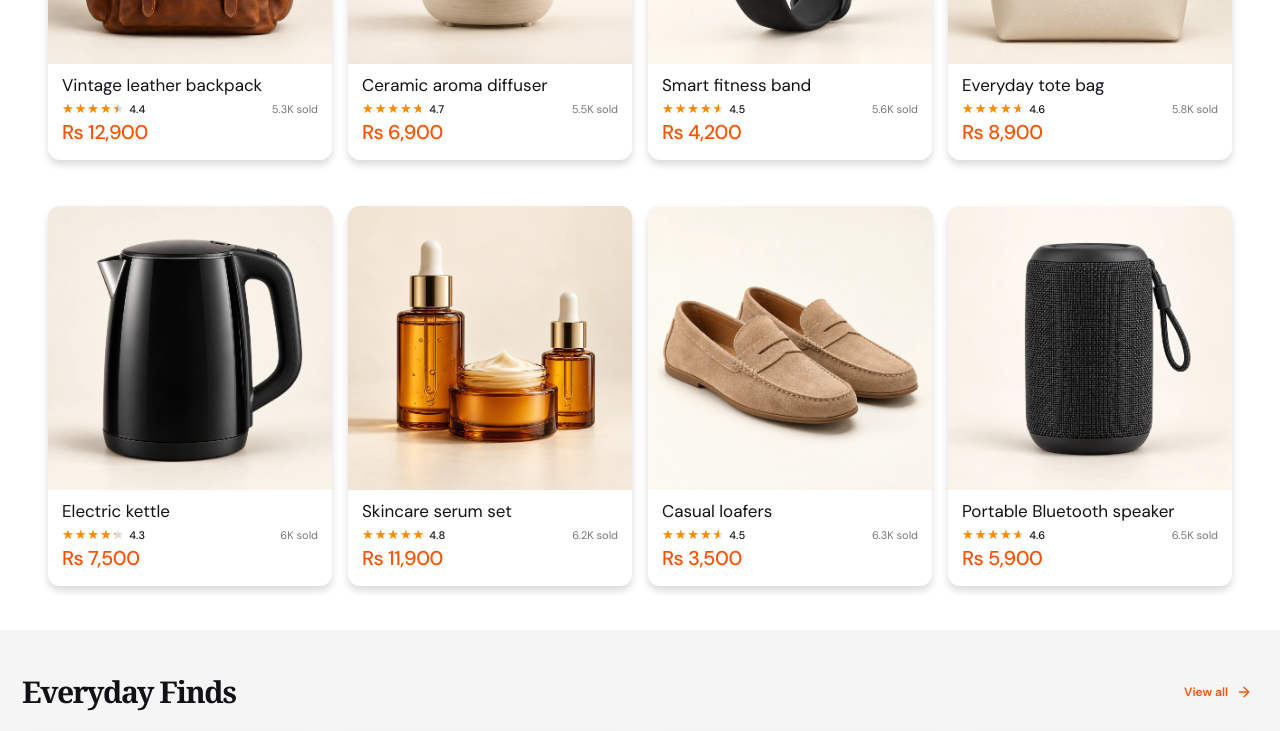
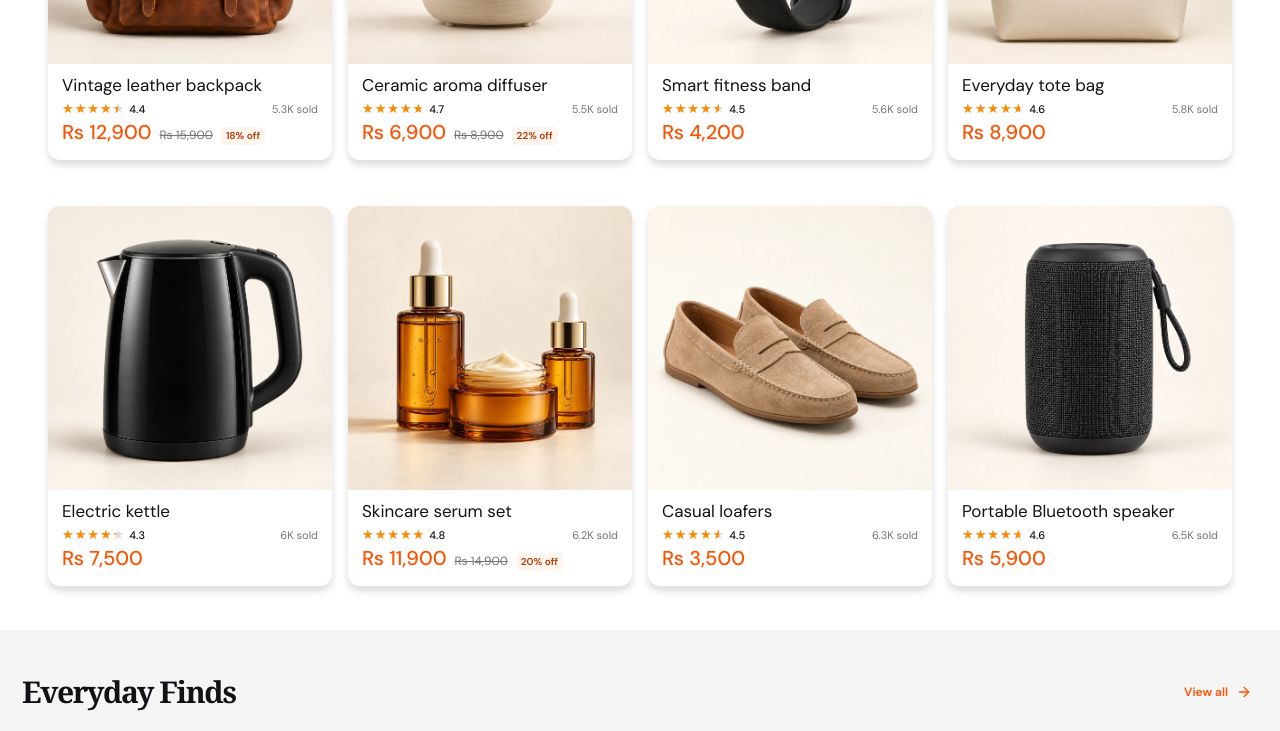
Before and after one commit to WAJAHATSAL33M/Brandifya, a Next.js app: page / in a window 1280 px wide. Shown: the part 1200-1931 px from the top of the page. Built offline with nearby package versions, Linux system fonts and the light colour scheme.

Commit message:
Show comparison prices and calculated discounts on selected demo products

```diff
--- a/app/api/catalog/route.ts
+++ b/app/api/catalog/route.ts
@@ -14,6 +14,7 @@ export async function GET() {
           name: p.name,
           category: p.category,
           price: p.price_minor / 100,
+        originalPrice: p.original_price_minor == null ? null : p.original_price_minor / 100,
           stock: p.stock,
           image: p.image,
           color: p.color,
--- a/app/compact-store.css
+++ b/app/compact-store.css
@@ -1171,3 +1171,17 @@
 .hp .store-card-stats .store-card-low { color: #b12704; font-weight: 600; }
 .hp .product-stock-status { color: #b12704; font-size: 13px; font-weight: 600; margin: 10px 0; }
 .hp .product-promotion-status { background: #121212; color: #fff; display: inline-block; border-radius: 5px; padding: 7px 10px; font-size: 12px; margin: 8px 0; }
+
+/* Shared comparison prices; discounts are computed from catalog amounts. */
+.hp .product-price-display { display: flex; flex-wrap: wrap; align-items: baseline; gap: 4px 8px; max-width: 100%; }
+.hp .product-price-current { font-size: inherit; font-weight: inherit; color: #ff5100; line-height: 1.25; }
+.hp .product-price-original { font-size: 12px; font-weight: 400; color: #757575; line-height: 1.4; text-decoration-thickness: 1px; }
+.hp .product-price-saving { font-size: 10px; line-height: 1.4; font-weight: 600; color: #b33900; background: #fff5ef; border-radius: 4px; padding: 2px 5px; white-space: nowrap; }
+.hp .commerce-product-price.product-price-display { display: flex; }
+.hp .commerce-product-price .product-price-original { font-size: 16px; }
+.hp .commerce-product-price .product-price-saving { font-size: 12px; }
+@media (max-width: 700px) {
+  .hp .store-card-price.product-price-display { gap: 3px 6px; }
+  .hp .store-card-price .product-price-original { font-size: 11px; }
+  .hp .store-card-price .product-price-saving { font-size: 9px; }
+}
--- a/app/product-card.tsx
+++ b/app/product-card.tsx
@@ -1,5 +1,6 @@
 "use client";
 import { useMerchandising } from "./use-merchandising";
+import ProductPrice from "./product-price";
 import Link from "next/link";
 import { Star } from "lucide-react";
 import { money, type Product } from "../lib/catalog";
@@ -99,9 +100,7 @@ export default function ProductCard({
             ) : null}
           </div>
         ) : <div className="store-card-stats store-card-stats-empty" aria-hidden="true" />}
-        <strong className="store-card-price">
-          {money(p.price)}
-        </strong>
+        <ProductPrice className="store-card-price" price={p.price} originalPrice={p.originalPrice} />
       </div>
     </article>
   );
--- /dev/null
+++ b/app/product-price.tsx
@@ -0,0 +1,9 @@
+import { money } from "../lib/catalog";
+export default function ProductPrice({price, originalPrice, className=""}:{price:number;originalPrice?:number|null;className?:string}) {
+  const discounted = Number.isFinite(price) && price > 0 && typeof originalPrice === "number" && Number.isFinite(originalPrice) && originalPrice > price;
+  const percent = discounted ? Math.floor((originalPrice! - price) / originalPrice! * 100) : 0;
+  return <span className={className + " product-price-display"}>
+    <strong className="product-price-current">{money(price)}</strong>
+    {discounted && <><del className="product-price-original" aria-label={"Original price " + money(originalPrice!)}>{money(originalPrice!)}</del><span className="product-price-saving">{percent > 0 ? percent + "% off" : "Save " + money(originalPrice! - price)}</span></>}
+  </span>;
+}
--- a/app/product/[id]/product-client.tsx
+++ b/app/product/[id]/product-client.tsx
@@ -1,5 +1,6 @@
 "use client";
 import { useEffect, useRef, useState } from "react";
+import ProductPrice from "../../product-price";
 import Link from "next/link";
 import { useMerchandising } from "../../use-merchandising";
 import { ProductBadge } from "../../product-card";
@@ -88,9 +89,7 @@ export default function ProductPage({ product }: { product: Product }) {
               <ArrowRight size={14} />
             </Link>
             <h1>{p.name}</h1>
-            <strong className="commerce-product-price">
-              {money(p.price)}
-            </strong>
+            <ProductPrice className="commerce-product-price" price={p.price} originalPrice={p.originalPrice} />
             {lowStock && <p className="product-stock-status">Only {p.stock} left in stock</p>}
             {promotion && <p className="product-promotion-status">Offer ends in {minutesLeft} min</p>}
             <p className="commerce-availability">
--- a/lib/catalog.ts
+++ b/lib/catalog.ts
@@ -3,6 +3,7 @@ export type Product = {
   name: string;
   category: string;
   price: number;
+  originalPrice?: number | null;
   image: string;
   color: string;
   description: string;
@@ -22,6 +23,7 @@ export const products: Product[] = [
     name: "Vintage leather backpack",
     category: "Accessories",
     price: 12900,
+    originalPrice: 15900,
     image: "/products/featured0.webp",
     color: "Cognac",
     description:
@@ -34,6 +36,7 @@ export const products: Product[] = [
     name: "Ceramic aroma diffuser",
     category: "Home & Living",
     price: 6900,
+    originalPrice: 8900,
     image: "/products/featured1.webp",
     color: "Natural",
     description:
@@ -78,6 +81,7 @@ export const products: Product[] = [
     name: "Skincare serum set",
     category: "Beauty",
     price: 11900,
+    originalPrice: 14900,
     image: "/products/featured5.webp",
     color: "Natural",
     description:
--- a/lib/store-catalog.ts
+++ b/lib/store-catalog.ts
@@ -13,6 +13,7 @@ export async function findProduct(id: number): Promise<Product | undefined> {
         name: p.name,
         category: p.category,
         price: p.price_minor / 100,
+        originalPrice: p.original_price_minor == null ? null : p.original_price_minor / 100,
         stock: p.stock,
         image: p.image,
         color: p.color,
```
Also changed, not shown: 1 other file (tests, documents, lock files or other folders).
